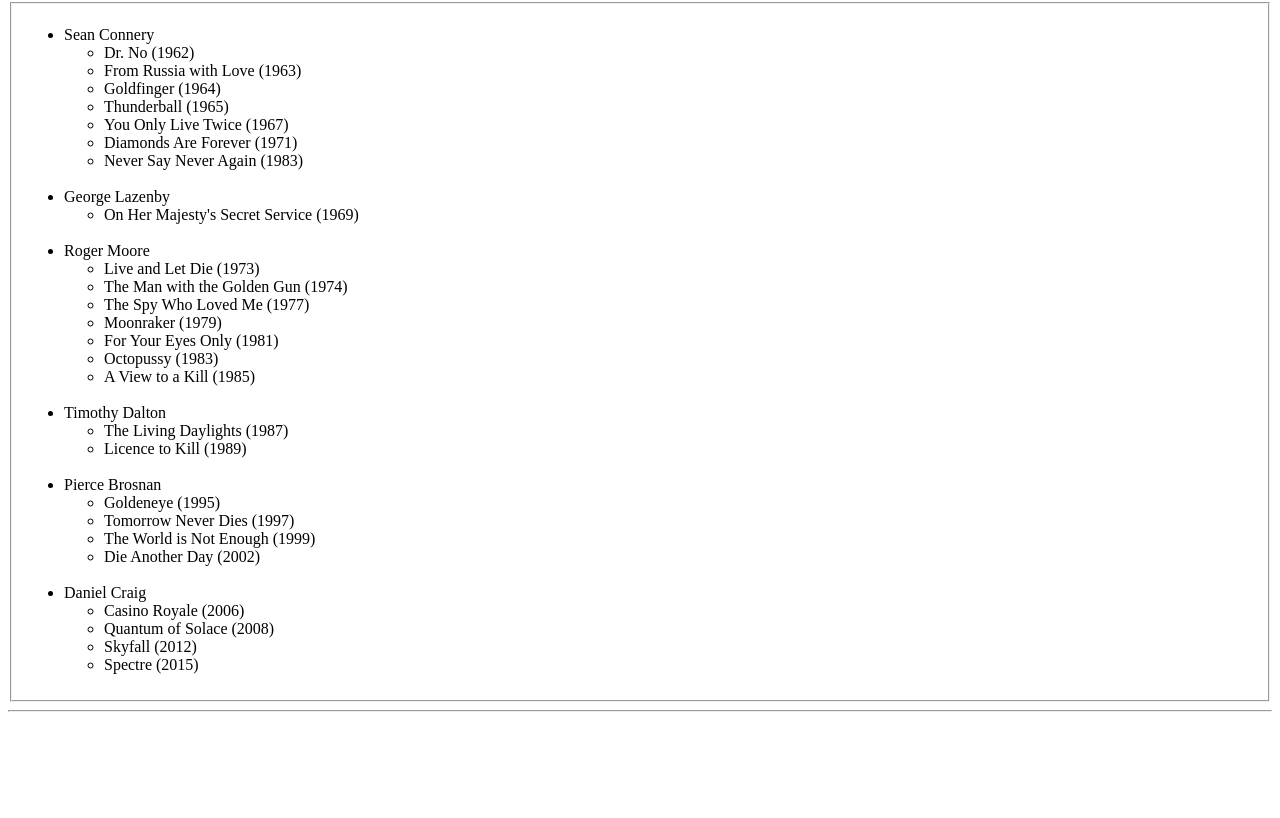
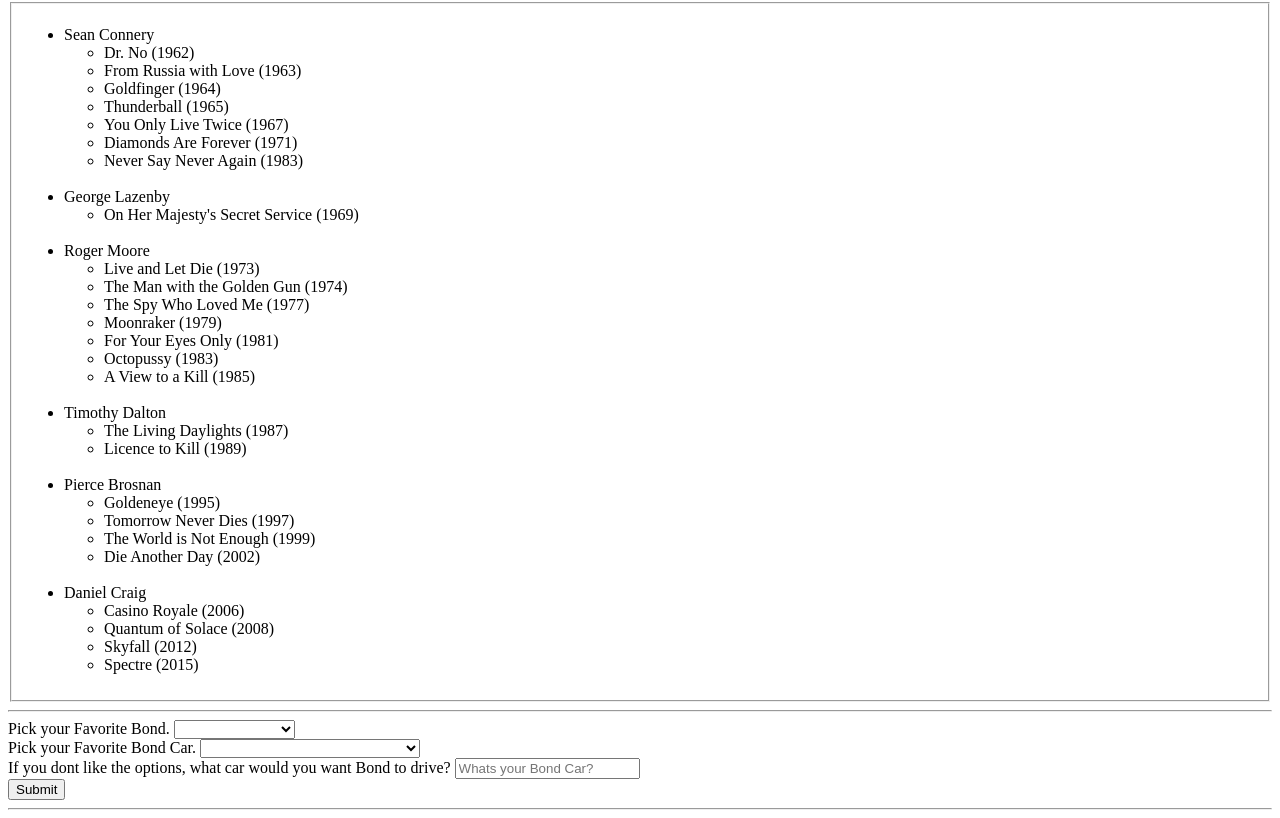
Before and after one commit to GBrar/GBrar.github.io, a plain HTML site: page index.html in a window 1280 px wide. Shown: the part 1694-2512 px from the top of the page. Before the commit the page ends 2414 px from the top, so only its background shows below. Drawn offline with Linux system fonts and the light colour scheme.

Commit message:
completed Webpage

```diff
--- a/index.html
+++ b/index.html
@@ -86,5 +86,37 @@
 			</fieldset>
 		</div>
 	<hr>
+	<form name=pickyourfavbond action="https://httpbin.org/post" method="post">
+		<div>
+			<label>Pick your Favorite Bond.</label>
+			<select name="Pick your Favorite Bond">
+				<option>&nbsp;</option>
+				<option value="Sean Connery">Sean Connery</option>
+				<option value="Roger Moore" >Roger Moore</option>
+				<option value="Timothy Dalton">Timothy Dalton</option>
+				<option value="George Lazenby">George Lazenby</option>
+				<option value="Pierce Brosnan">Pierce Brosnan</option>
+				<option value="Daniel Craig">Daniel Craig</option>
+			</select>
+		</div>
+		<div>
+			<label>Pick your Favorite Bond Car.</label>
+			<select name="Pick your Favorite Bond">
+				<option>&nbsp;</option>
+				<option value="1964 Aston Martin DB5">1964 Aston Martin DB5</option>
+				<option value="2001 Aston Martin DBS" >2001 Aston Martin DBS</option>
+				<option value="1969 Aston Martin DBS">1969 Aston Martin DBS</option>
+				<option value="2014 Aston Martin DB10">2014 Aston Martin DB10</option>
+				<option value="1999 BMW Z8">1999 BMW Z8</option>
+				<option value="1977 Lotus Esprit S1">1977 Lotus Esprit S1 "Wet Nellie"</option>
+			</select>
+		</div>
+		<div>
+			<label>If you dont like the options, what car would you want Bond to drive?</label>
+     		 <input type="text" name="bond-car" placeholder="Whats your Bond Car?">
+		</div>
+		<button type="submit">Submit</button>
+		</form>
+	<hr>
 	</body>
 </html>
```
Also changed, not shown: 1 other file.
